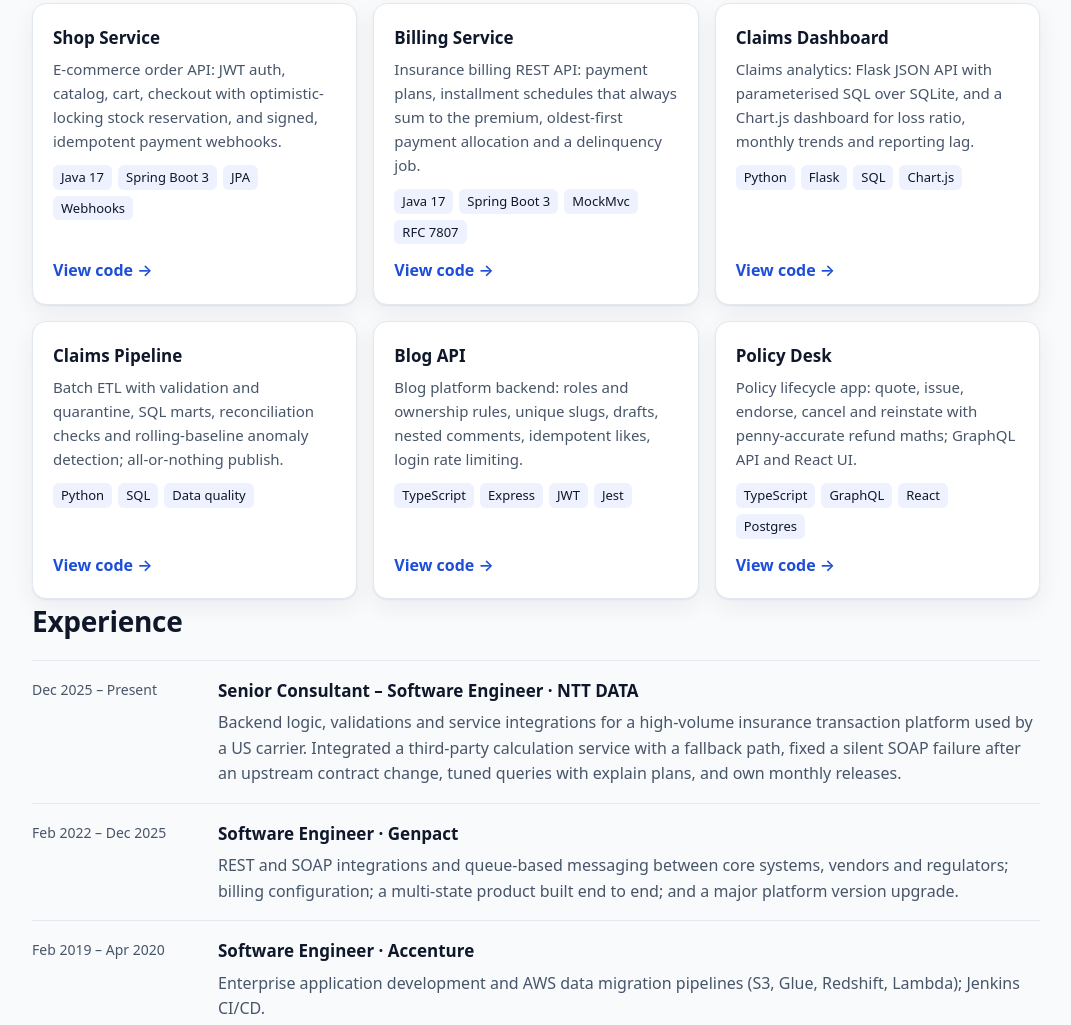
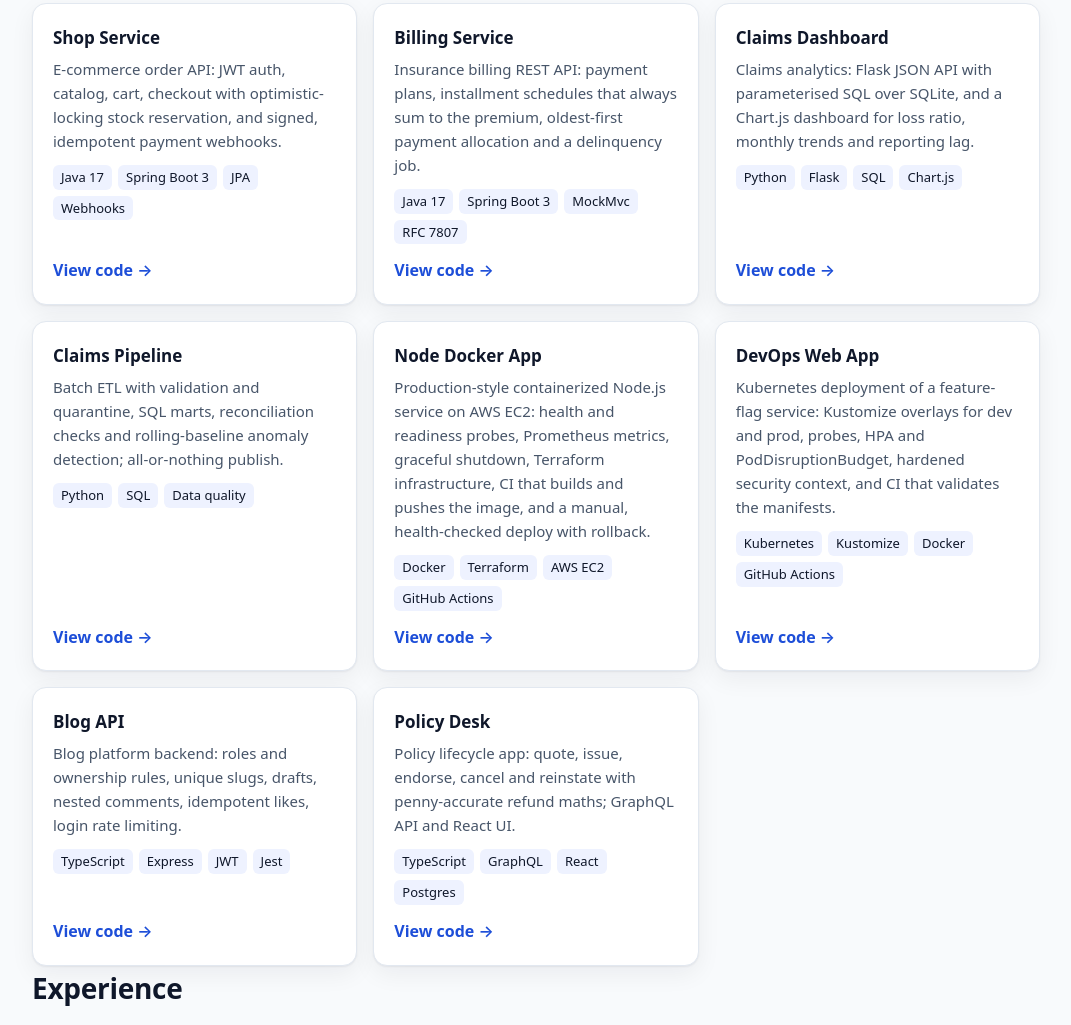
Before and after one commit to Nanikss/nanikss.github.io, a plain HTML site: page index.html in a window 1280 px wide. Shown: the part 690-1715 px from the top of the page, without its empty margins (104-1175 px from the left). Drawn offline with Linux system fonts and the light colour scheme.

Commit message:
Move site to nanikss.github.io and add the DevOps projects

```diff
--- a/index.html
+++ b/index.html
@@ -38,12 +38,12 @@
       </p>
       <div class="cta">
         <a class="btn primary" href="#projects">See projects</a>
-        <a class="btn" href="https://github.com/kumarnenavath5815-cpu" target="_blank" rel="noopener">GitHub</a>
+        <a class="btn" href="https://github.com/Nanikss" target="_blank" rel="noopener">GitHub</a>
         <a class="btn" href="https://www.linkedin.com/in/kumar-nenavath-a92566b9/" target="_blank" rel="noopener">LinkedIn</a>
       </div>
       <ul class="stats" aria-label="Highlights">
         <li><strong>6+</strong><span>years in production backend work</span></li>
-        <li><strong>6</strong><span>public projects with tests and CI</span></li>
+        <li><strong>8</strong><span>public projects with tests and CI</span></li>
         <li><strong>US &amp; EU</strong><span>insurance carriers served</span></li>
       </ul>
     </section>
@@ -56,43 +56,56 @@
         <button type="button" class="chip" data-filter="java">Java</button>
         <button type="button" class="chip" data-filter="python">Python</button>
         <button type="button" class="chip" data-filter="typescript">TypeScript</button>
+        <button type="button" class="chip" data-filter="devops">DevOps</button>
       </div>
       <div class="grid" id="project-grid">
         <article class="card" data-tags="java">
           <h3>Shop Service</h3>
           <p>E-commerce order API: JWT auth, catalog, cart, checkout with optimistic-locking stock reservation, and signed, idempotent payment webhooks.</p>
           <ul class="tags"><li>Java 17</li><li>Spring Boot 3</li><li>JPA</li><li>Webhooks</li></ul>
-          <a class="link" href="https://github.com/kumarnenavath5815-cpu/shop-service" target="_blank" rel="noopener">View code →</a>
+          <a class="link" href="https://github.com/Nanikss/shop-service" target="_blank" rel="noopener">View code →</a>
         </article>
         <article class="card" data-tags="java">
           <h3>Billing Service</h3>
           <p>Insurance billing REST API: payment plans, installment schedules that always sum to the premium, oldest-first payment allocation and a delinquency job.</p>
           <ul class="tags"><li>Java 17</li><li>Spring Boot 3</li><li>MockMvc</li><li>RFC 7807</li></ul>
-          <a class="link" href="https://github.com/kumarnenavath5815-cpu/billing-service" target="_blank" rel="noopener">View code →</a>
+          <a class="link" href="https://github.com/Nanikss/billing-service" target="_blank" rel="noopener">View code →</a>
         </article>
         <article class="card" data-tags="python">
           <h3>Claims Dashboard</h3>
           <p>Claims analytics: Flask JSON API with parameterised SQL over SQLite, and a Chart.js dashboard for loss ratio, monthly trends and reporting lag.</p>
           <ul class="tags"><li>Python</li><li>Flask</li><li>SQL</li><li>Chart.js</li></ul>
-          <a class="link" href="https://github.com/kumarnenavath5815-cpu/claims-dashboard" target="_blank" rel="noopener">View code →</a>
+          <a class="link" href="https://github.com/Nanikss/claims-dashboard" target="_blank" rel="noopener">View code →</a>
         </article>
         <article class="card" data-tags="python">
           <h3>Claims Pipeline</h3>
           <p>Batch ETL with validation and quarantine, SQL marts, reconciliation checks and rolling-baseline anomaly detection; all-or-nothing publish.</p>
           <ul class="tags"><li>Python</li><li>SQL</li><li>Data quality</li></ul>
-          <a class="link" href="https://github.com/kumarnenavath5815-cpu/claims-pipeline" target="_blank" rel="noopener">View code →</a>
+          <a class="link" href="https://github.com/Nanikss/claims-pipeline" target="_blank" rel="noopener">View code →</a>
+        </article>
+        <article class="card" data-tags="devops">
+          <h3>Node Docker App</h3>
+          <p>Production-style containerized Node.js service on AWS EC2: health and readiness probes, Prometheus metrics, graceful shutdown, Terraform infrastructure, CI that builds and pushes the image, and a manual, health-checked deploy with rollback.</p>
+          <ul class="tags"><li>Docker</li><li>Terraform</li><li>AWS EC2</li><li>GitHub Actions</li></ul>
+          <a class="link" href="https://github.com/Nanikss/node-docker-app" target="_blank" rel="noopener">View code →</a>
+        </article>
+        <article class="card" data-tags="devops">
+          <h3>DevOps Web App</h3>
+          <p>Kubernetes deployment of a feature-flag service: Kustomize overlays for dev and prod, probes, HPA and PodDisruptionBudget, hardened security context, and CI that validates the manifests.</p>
+          <ul class="tags"><li>Kubernetes</li><li>Kustomize</li><li>Docker</li><li>GitHub Actions</li></ul>
+          <a class="link" href="https://github.com/Nanikss/devops-webapp" target="_blank" rel="noopener">View code →</a>
         </article>
         <article class="card" data-tags="typescript">
           <h3>Blog API</h3>
           <p>Blog platform backend: roles and ownership rules, unique slugs, drafts, nested comments, idempotent likes, login rate limiting.</p>
           <ul class="tags"><li>TypeScript</li><li>Express</li><li>JWT</li><li>Jest</li></ul>
-          <a class="link" href="https://github.com/kumarnenavath5815-cpu/blog-api" target="_blank" rel="noopener">View code →</a>
+          <a class="link" href="https://github.com/Nanikss/blog-api" target="_blank" rel="noopener">View code →</a>
         </article>
         <article class="card" data-tags="typescript">
           <h3>Policy Desk</h3>
           <p>Policy lifecycle app: quote, issue, endorse, cancel and reinstate with penny-accurate refund maths; GraphQL API and React UI.</p>
           <ul class="tags"><li>TypeScript</li><li>GraphQL</li><li>React</li><li>Postgres</li></ul>
-          <a class="link" href="https://github.com/kumarnenavath5815-cpu/policy-desk" target="_blank" rel="noopener">View code →</a>
+          <a class="link" href="https://github.com/Nanikss/policy-desk" target="_blank" rel="noopener">View code →</a>
         </article>
       </div>
     </section>
@@ -132,6 +145,7 @@
         <div><h3>Backend</h3><p>Spring Boot, JPA, Express, Flask, REST, SOAP, GraphQL, message queues</p></div>
         <div><h3>Data</h3><p>Postgres, SQL Server, SQLite, query tuning and indexing, AWS S3 / Glue / Redshift</p></div>
         <div><h3>Quality &amp; delivery</h3><p>JUnit, MockMvc, Jest, pytest; code review; Git; Jenkins and GitHub Actions CI</p></div>
+        <div><h3>Cloud &amp; DevOps</h3><p>AWS (EC2, S3, Glue, Redshift, Lambda), Docker, Kubernetes with Kustomize, Terraform</p></div>
       </div>
     </section>
 
@@ -141,7 +155,7 @@
       <div class="cta">
         <a class="btn primary" href="mailto:iamkumarnenavath@gmail.com">iamkumarnenavath@gmail.com</a>
         <a class="btn" href="https://www.linkedin.com/in/kumar-nenavath-a92566b9/" target="_blank" rel="noopener">LinkedIn</a>
-        <a class="btn" href="https://github.com/kumarnenavath5815-cpu" target="_blank" rel="noopener">GitHub</a>
+        <a class="btn" href="https://github.com/Nanikss" target="_blank" rel="noopener">GitHub</a>
       </div>
     </section>
   </main>
```
Also changed, not shown: 1 other file.
